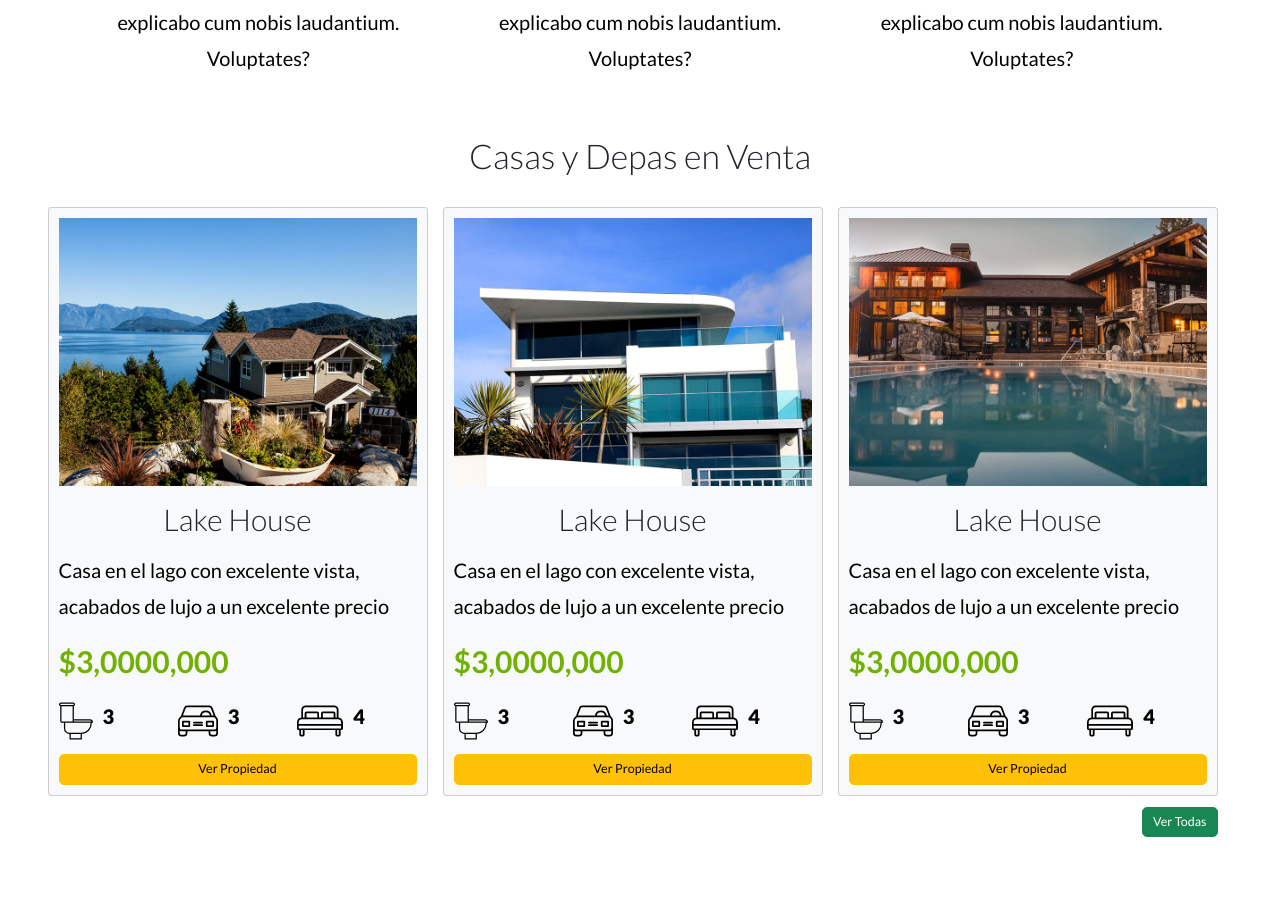
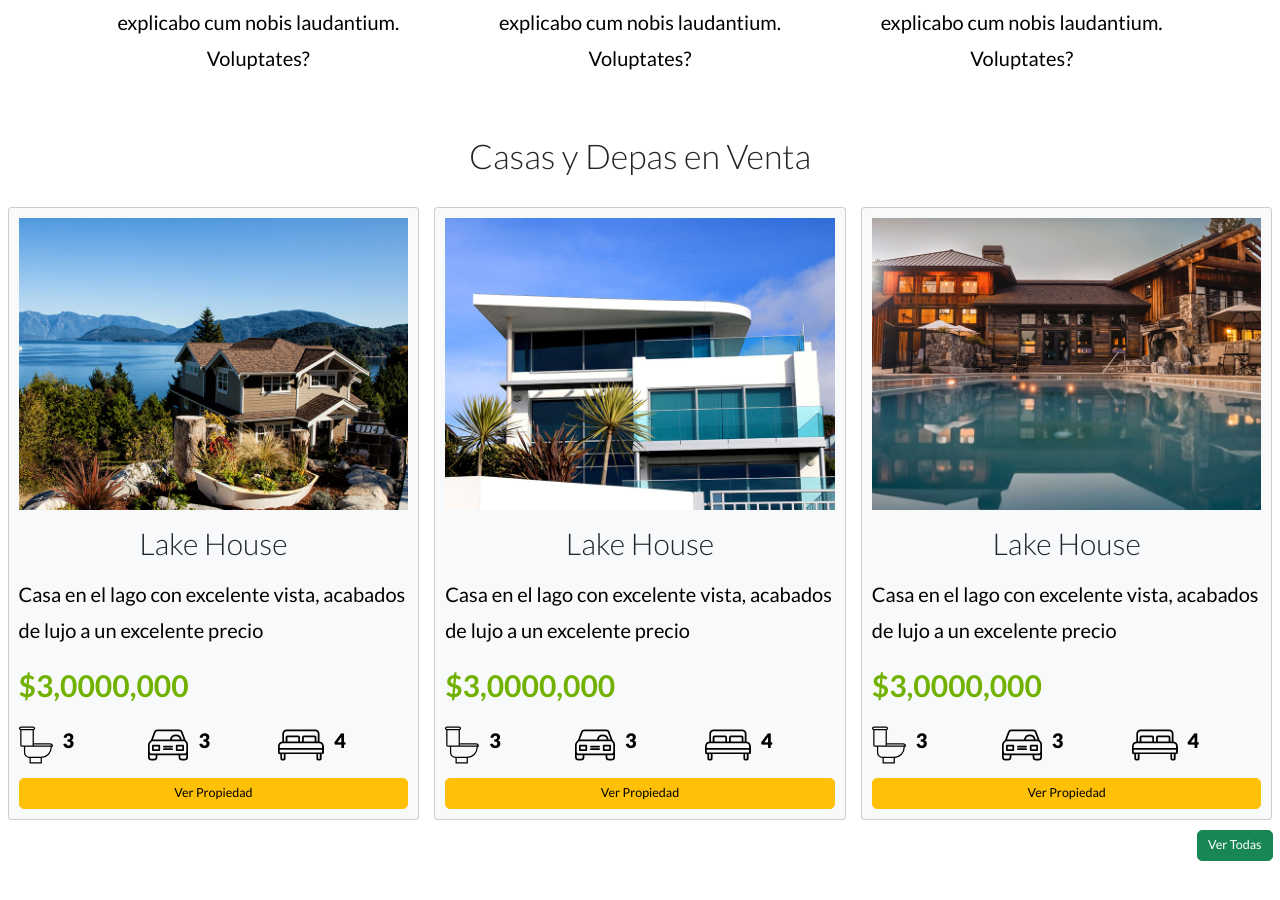
Before and after one commit to Caml02/real_state_template, a React (Vite) app: page / in a window 1280 px wide. Shown: the part 1142-2042 px from the top of the page. Built offline with nearby package versions, Linux system fonts and the light colour scheme.

Commit message:
Adding container fluid to TopSales

```diff
--- a/src/components/TopSales.tsx
+++ b/src/components/TopSales.tsx
@@ -1,10 +1,8 @@
 const TopSales = () => {
     return (
-        <div>
-            <div className="seccion contenedor">
+        <div className="container-fluid">
             <h2 className="mb-5">Casas y Depas en Venta</h2>
-
-                    <div className="row container-fluid">
+            <div className="row">
                 <div className="col-sm-12 col-xl-4 mb-3">
                     <div className="card bg-body-tertiary">
                         <div className="card-body">
@@ -112,7 +110,6 @@ const TopSales = () => {
                 </div>
             </div>
         </div>
-        </div>
     )
 }
 
```
Lines whose indentation alone changed are shown as unchanged.
